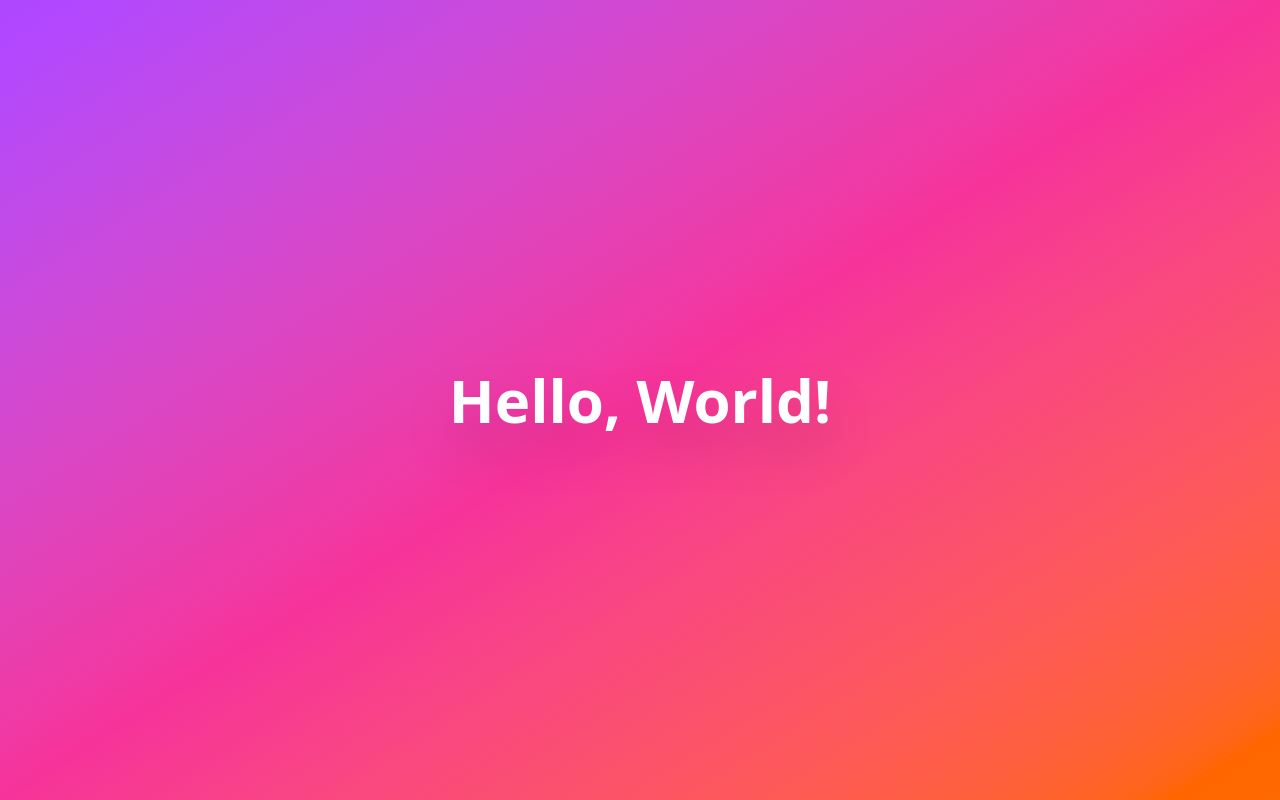
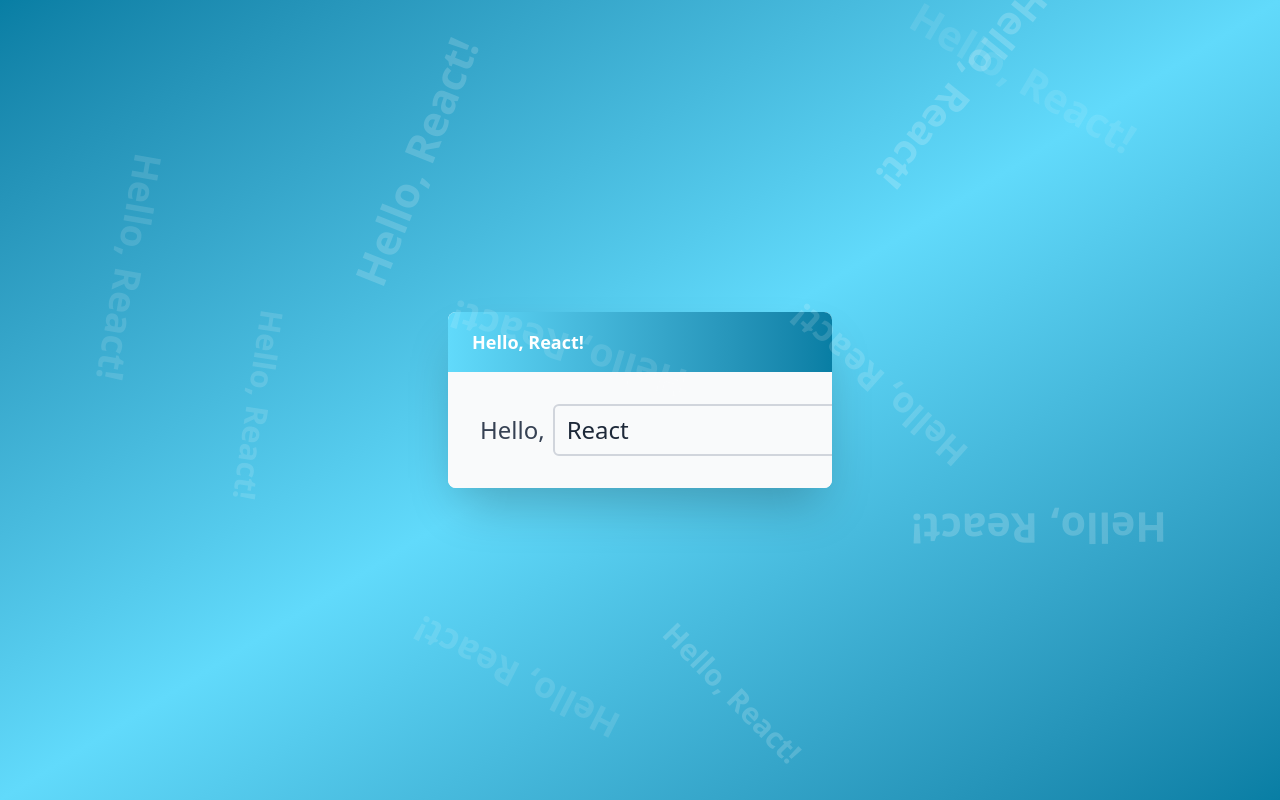
Before and after one commit to TheHelloWorldWriter/reacting, a React (Vite) app: page / in a window 1280 px wide. Built offline with nearby package versions, Linux system fonts and the light colour scheme.

Commit message:
Implement greeting feature with dynamic background decorations and shuffle functionality

```diff
--- a/src/App.tsx
+++ b/src/App.tsx
@@ -1,9 +1,31 @@
+import { useState } from 'react';
+import { BackgroundDecoration } from './components/BackgroundDecoration';
+import { GreetingDialog } from './components/GreetingDialog';
+import { useGreeting } from './hooks/useGreeting';
+import { generateRandomPositions } from './utils/randomPosition';
+
 function App() {
+  const { name, setName, handleShuffle, greeting } = useGreeting('React');
+  const [decorations] = useState(() => generateRandomPositions(10));
+
   return (
-    <div className="min-h-screen flex items-center justify-center bg-linear-to-br from-purple-500 via-pink-500 to-orange-500">
-      <h1 className="text-6xl font-bold text-white drop-shadow-2xl">
-        Hello, World!
-      </h1>
+    <div className="min-h-screen flex items-center justify-center bg-gradient-to-br from-[#087ea4] via-[#61DAFB] to-[#087ea4] relative overflow-hidden">
+      {/* Background Decorations */}
+      {decorations.map((position) => (
+        <BackgroundDecoration
+          key={position.id}
+          position={position}
+          text={greeting}
+        />
+      ))}
+
+      {/* Main Dialog */}
+      <GreetingDialog
+        name={name}
+        greeting={greeting}
+        onNameChange={setName}
+        onShuffle={handleShuffle}
+      />
     </div>
   );
 }
--- /dev/null
+++ b/src/components/BackgroundDecoration.tsx
@@ -0,0 +1,22 @@
+import type { DecorationPosition } from '../types';
+
+interface BackgroundDecorationProps {
+  position: DecorationPosition;
+  text: string;
+}
+
+export function BackgroundDecoration({ position, text }: BackgroundDecorationProps) {
+  return (
+    <div
+      className="absolute text-4xl font-bold text-white pointer-events-none select-none transition-opacity duration-500"
+      style={{
+        top: position.top,
+        left: position.left,
+        transform: `rotate(${position.rotation}deg) scale(${position.scale})`,
+        opacity: position.opacity,
+      }}
+    >
+      {text}
+    </div>
+  );
+}
--- /dev/null
+++ b/src/components/GreetingDialog.tsx
@@ -0,0 +1,41 @@
+interface GreetingDialogProps {
+  name: string;
+  greeting: string;
+  onNameChange: (name: string) => void;
+  onShuffle: () => void;
+}
+
+export function GreetingDialog({ name, greeting, onNameChange, onShuffle }: GreetingDialogProps) {
+  return (
+    <div className="bg-white rounded-lg shadow-2xl overflow-hidden w-96 transition-all duration-300">
+      {/* Title Bar */}
+      <div className="bg-gradient-to-r from-[#61DAFB] to-[#087ea4] px-6 py-4">
+        <h2 className="text-white font-semibold text-lg transition-all duration-300">
+          {greeting}
+        </h2>
+      </div>
+
+      {/* Content */}
+      <div className="p-8 bg-gray-50">
+        <div className="flex items-center gap-2 text-2xl">
+          <span className="text-gray-700 font-medium">Hello,</span>
+          <input
+            type="text"
+            value={name}
+            onChange={(e) => onNameChange(e.target.value)}
+            className="flex-1 px-3 py-2 border-2 border-gray-300 rounded-md focus:outline-none focus:border-[#61DAFB] transition-colors duration-200 text-gray-800"
+            placeholder="Enter name..."
+          />
+          <span className="text-gray-700 font-medium">!</span>
+          <button
+            onClick={onShuffle}
+            className="ml-2 w-10 h-10 flex items-center justify-center bg-[#61DAFB] hover:bg-[#087ea4] text-white rounded-md transition-colors duration-200 text-xl"
+            aria-label="Shuffle name"
+          >
+            ⟳
+          </button>
+        </div>
+      </div>
+    </div>
+  );
+}
--- /dev/null
+++ b/src/constants/shuffleWords.ts
@@ -0,0 +1,22 @@
+export const SHUFFLE_WORDS = [
+  'React',
+  'World',
+  'Universe',
+  'Cosmos',
+  'Quantum',
+  'Multiverse',
+  'Nebula',
+  'Galaxy',
+  'Dreamer',
+  'Wanderer',
+  'Explorer',
+  'Adventure',
+  'Infinity',
+  'Stardust',
+  'Phoenix',
+  'Enigma',
+  'Odyssey',
+  'Zenith',
+  'Maverick',
+  'Serendipity',
+] as const;
--- /dev/null
+++ b/src/hooks/useGreeting.ts
@@ -0,0 +1,18 @@
+import { useState, useCallback } from 'react';
+import { SHUFFLE_WORDS } from '../constants/shuffleWords';
+
+export function useGreeting(initialValue: string = 'React') {
+  const [name, setName] = useState(initialValue);
+
+  const handleShuffle = useCallback(() => {
+    const randomIndex = Math.floor(Math.random() * SHUFFLE_WORDS.length);
+    setName(SHUFFLE_WORDS[randomIndex]);
+  }, []);
+
+  return {
+    name,
+    setName,
+    handleShuffle,
+    greeting: `Hello, ${name}!`,
+  };
+}
--- /dev/null
+++ b/src/types/index.ts
@@ -0,0 +1,8 @@
+export interface DecorationPosition {
+  id: string;
+  top: string;
+  left: string;
+  rotation: number;
+  opacity: number;
+  scale: number;
+}
--- /dev/null
+++ b/src/utils/randomPosition.ts
@@ -0,0 +1,12 @@
+import type { DecorationPosition } from '../types';
+
+export function generateRandomPositions(count: number): DecorationPosition[] {
+  return Array.from({ length: count }, (_, index) => ({
+    id: `decoration-${index}`,
+    top: `${Math.random() * 90}%`,
+    left: `${Math.random() * 90}%`,
+    rotation: Math.random() * 360 - 180,
+    opacity: Math.random() * 0.15 + 0.05,
+    scale: Math.random() * 0.5 + 0.8,
+  }));
+}
```
